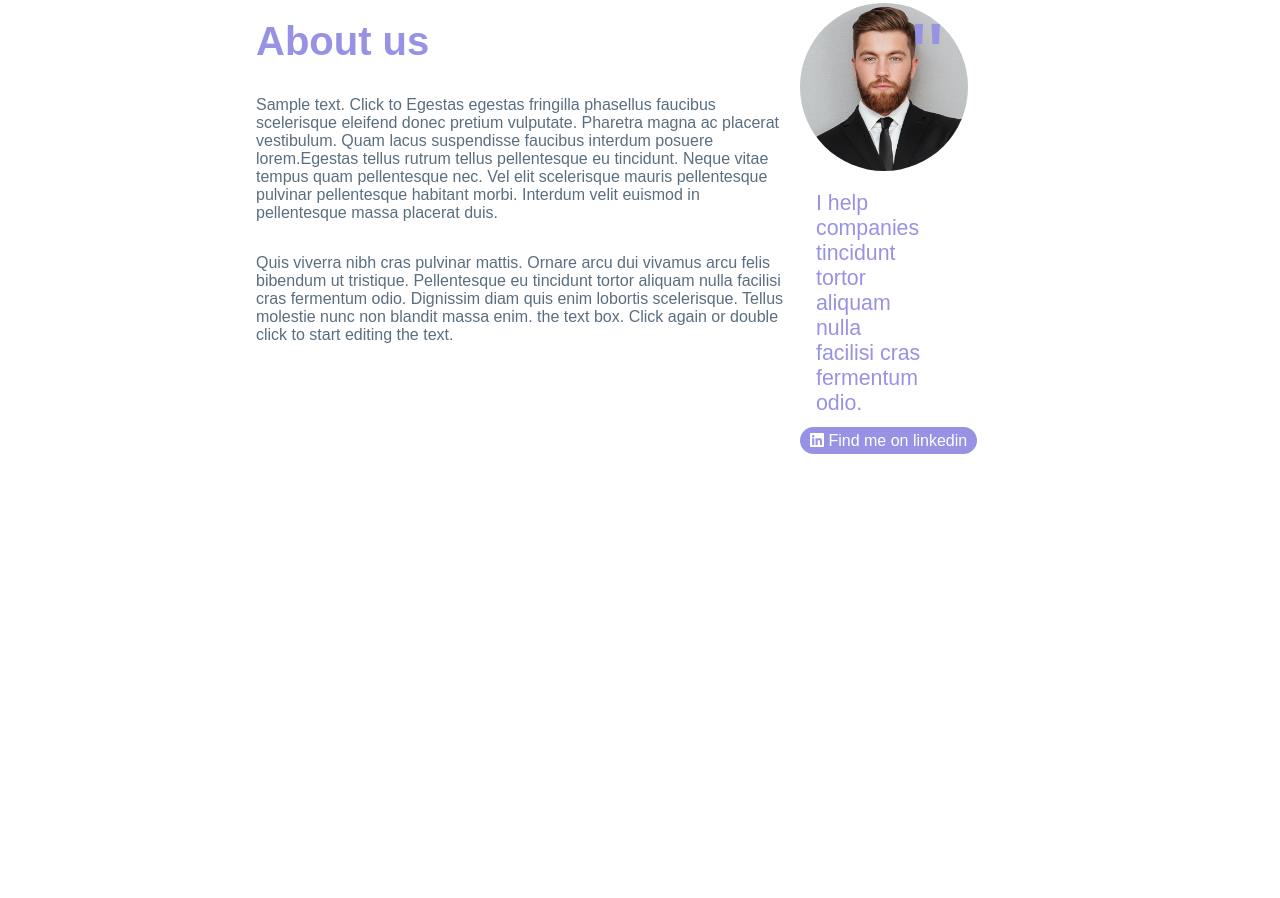
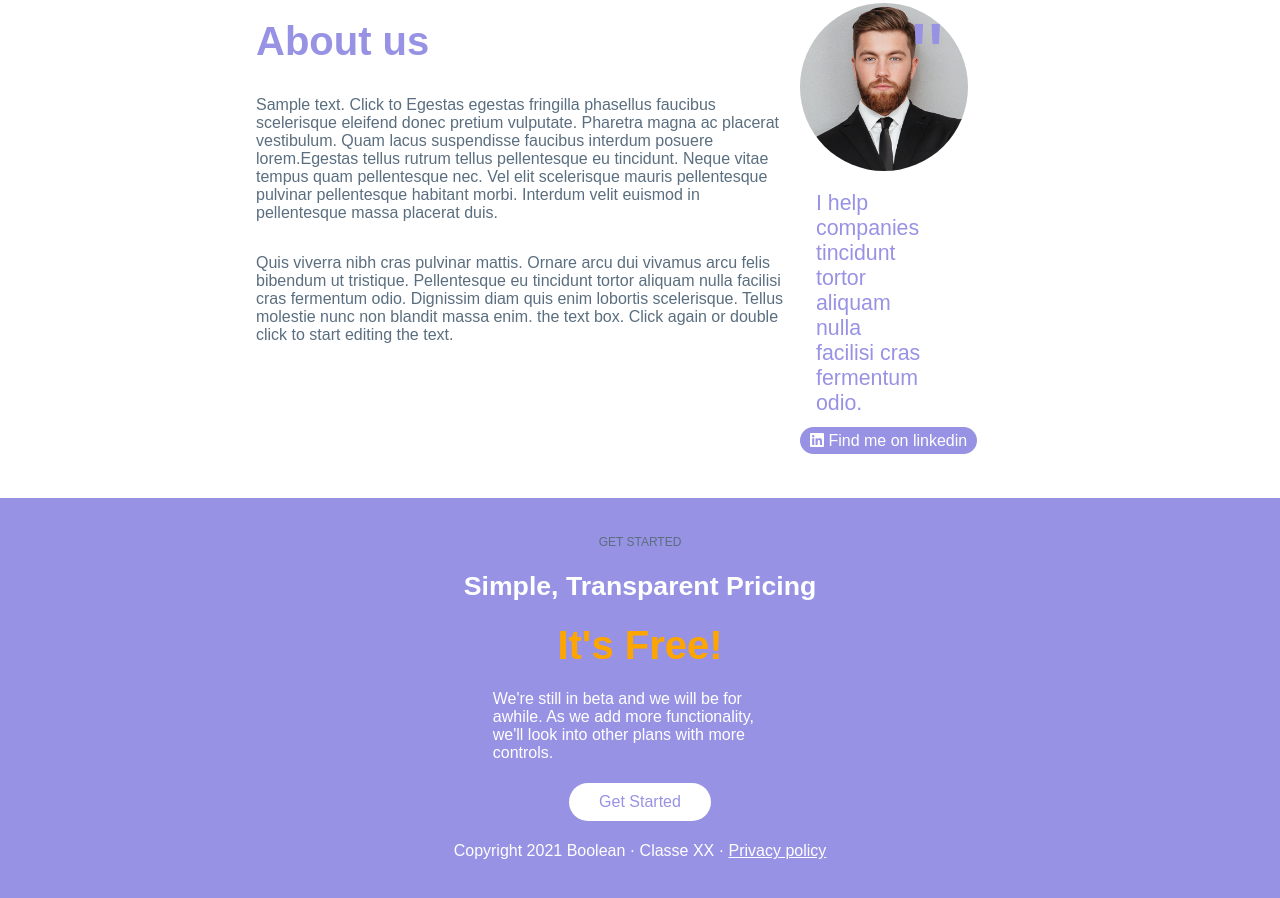
Before and after one commit to ilariasalvati00/htmlcss-responsive-layout, a plain HTML site: page index.html in a window 1280 px wide. Shown: the part 3574-4472 px from the top of the page. Before the commit the page ends 4072 px from the top, so only its background shows below. Drawn offline with Linux system fonts and the light colour scheme.

Commit message:
get started fatto

```diff
--- a/index.html
+++ b/index.html
@@ -188,6 +188,19 @@
             </div>
         </div>
     </section>
+    <!-- Fine about us -->
+    <section class="violet">
+        <div class="get-started-container">
+            <div class="get-startedx">
+                <span>GET STARTED</span>
+                <h3>Simple, Transparent Pricing</h3>
+                <h1>It's Free!</h1>
+                <p>We're still in beta and we will be for awhile. As we add more functionality, we'll look into other plans with more controls.</p>
+                <a class="button">Get Started</a>
+                <div>Copyright 2021 Boolean &#183 Classe XX &#183 <a class="white" href="">Privacy policy</a></div>
+            </div>
+        </div>
+    </section>
   </main>
 </body>
 </html>
--- a/style.css
+++ b/style.css
@@ -346,3 +346,60 @@ border-radius: 50%;
     font-size: 70pt;
     color: #9792e4;
 }
+/* Inizio get started */
+.get-started-container{
+    width: 60%;
+    margin: auto;
+    font-family: sans-serif;
+}
+
+.violet{
+    background-color: #9792e4;
+}
+.get-startedx{
+display: flex;
+flex-direction: column;
+padding: 1rem;
+justify-content: space-evenly;
+align-items: center;
+min-height: 400px;
+}
+
+.get-startedx span{
+color: #5a6e7f;
+font-size: 9pt;
+}
+
+.get-startedx h3{
+    font-size: 20pt;
+    color: white;
+}
+
+.get-startedx h1{
+    font-size: 30pt;
+    color: orange;
+}
+
+.get-startedx p{
+    color: white;
+    width: 40%;
+}
+
+.get-startedx .button{
+    background-color: white;
+    color: #9792e4;
+    padding: 10px 30px;
+    border-radius: 20px;
+    display: inline-block;
+    width: auto;
+    text-align: center;
+    text-decoration: none;
+}
+
+.get-startedx div{
+    color: white;
+}
+
+.white{
+    color: white;
+}
```
